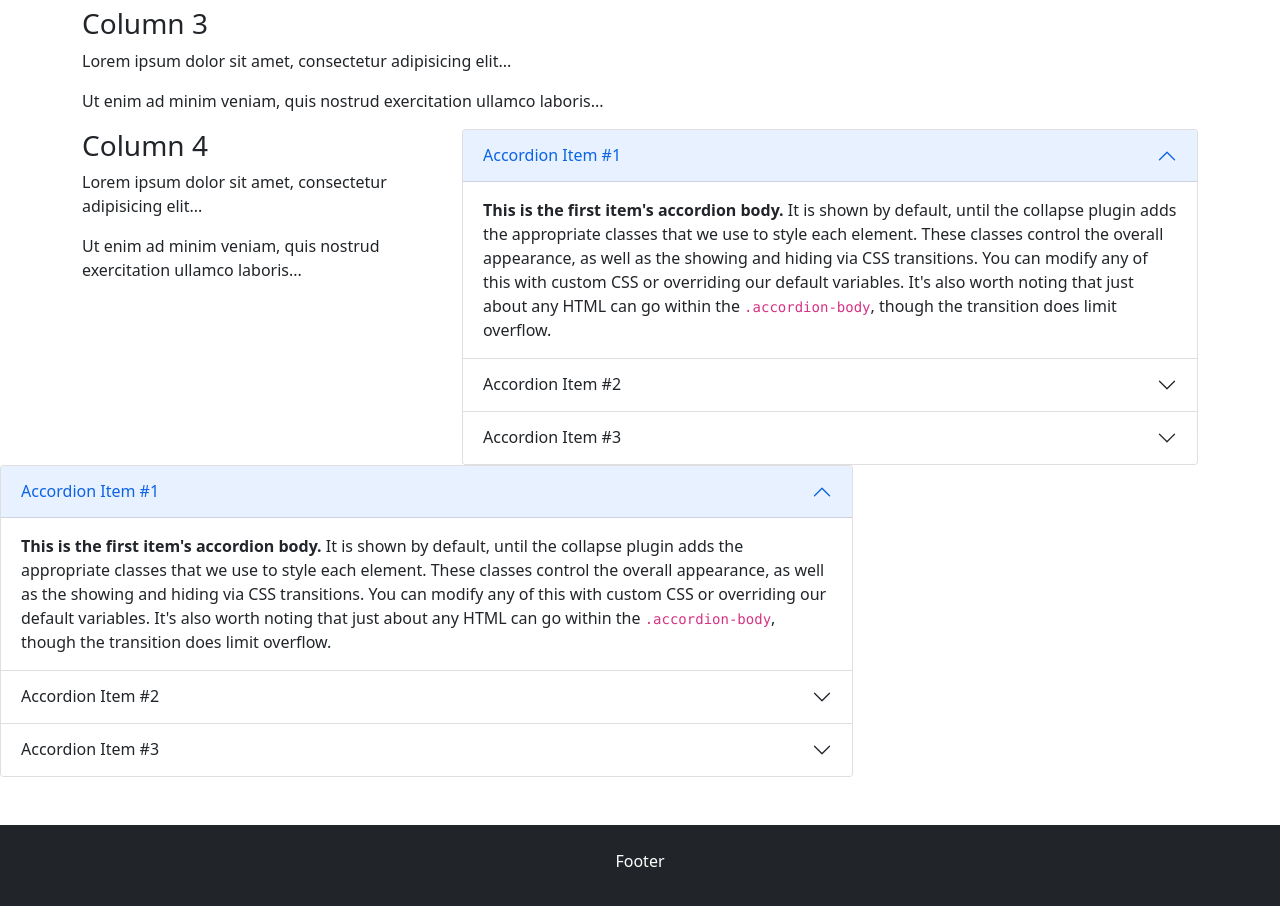
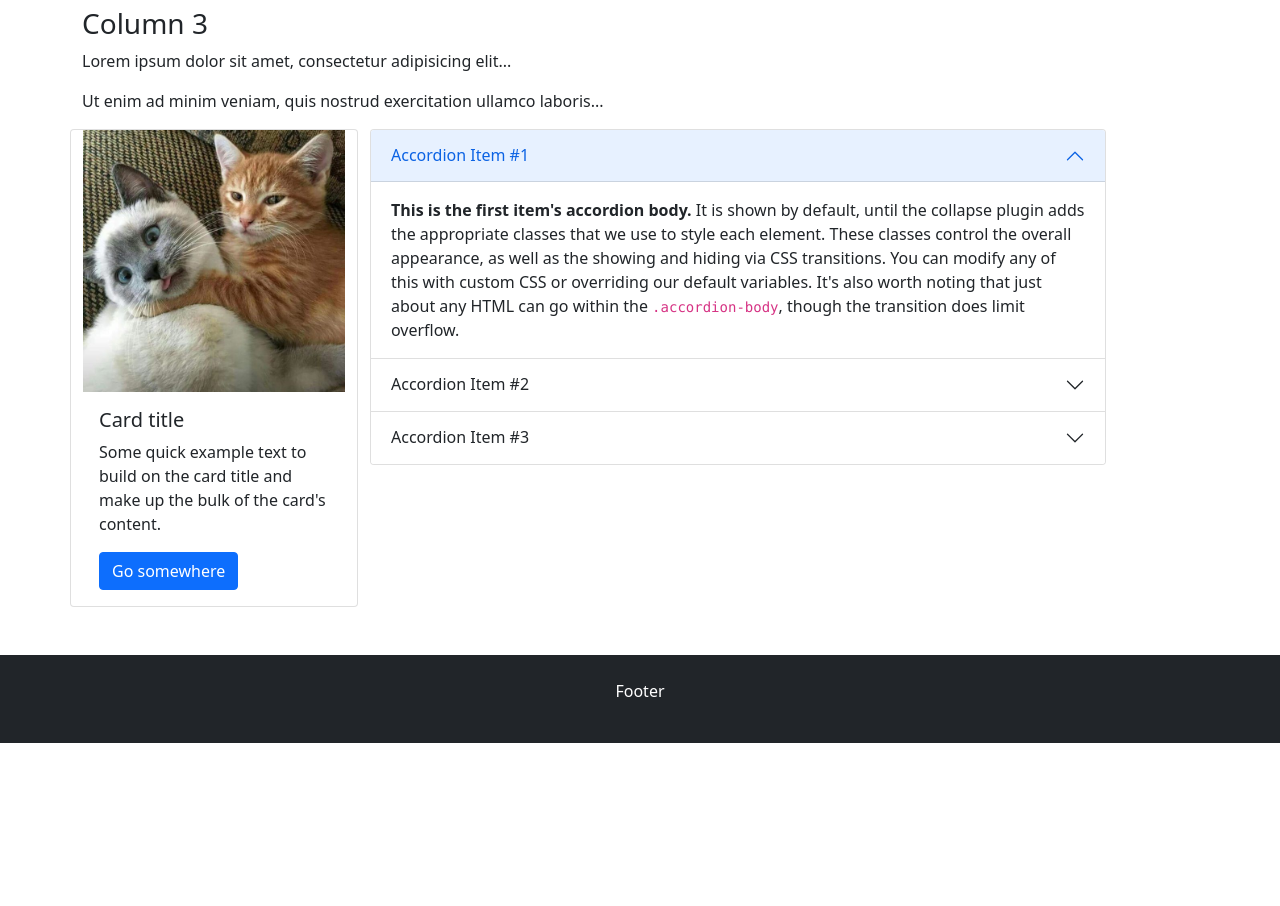
Before and after one commit to VAlbernaz/introHTML, a website: page public/index.html in a window 1280 px wide. Shown: the part 580-1486 px from the top of the page. After the commit the page ends 1323 px from the top, so only its background shows below. Drawn offline with nearby package versions, Linux system fonts and the light colour scheme.

Commit message:
intro html

```diff
--- a/public/index.html
+++ b/public/index.html
@@ -44,7 +44,7 @@
         <h1>My First Bootstrap Page</h1>
         <p>Resize this responsive page to see the effect!</p>
       </div>
-
+        <!-- linha 1-->
       <div class="container mt-5">
         <div class="row">
           <div class="col-xl-4  ">
@@ -63,11 +63,15 @@
             <p>Ut enim ad minim veniam, quis nostrud exercitation ullamco laboris...</p>
           </div>
         </div>
+        <!--linha2-->
         <div class="row">
-          <div class="col-sm-4  ">
-            <h3>Column 4</h3>
-            <p>Lorem ipsum dolor sit amet, consectetur adipisicing elit...</p>
-            <p>Ut enim ad minim veniam, quis nostrud exercitation ullamco laboris...</p>
+          <div class="card" style="width: 18rem;">
+            <img src="miowf.jpeg" alt="image 1" >
+            <div class="card-body">
+              <h5 class="card-title">Card title</h5>
+              <p class="card-text">Some quick example text to build on the card title and make up the bulk of the card's content.</p>
+              <a href="#" class="btn btn-primary">Go somewhere</a>
+            </div>
           </div>
           <div class="col-sm-8  ">
             <div class="accordion" id="accordionExample">
@@ -110,47 +114,9 @@
             </div>
           </div>
         </div>
-      </div><div class="col-sm-8  ">
-        <div class="accordion" id="accordionExample">
-          <div class="accordion-item">
-            <h2 class="accordion-header" id="headingOne">
-              <button class="accordion-button" type="button" data-bs-toggle="collapse" data-bs-target="#collapseOne" aria-expanded="true" aria-controls="collapseOne">
-                Accordion Item #1
-              </button>
-            </h2>
-            <div id="collapseOne" class="accordion-collapse collapse show" aria-labelledby="headingOne" data-bs-parent="#accordionExample">
-              <div class="accordion-body">
-                <strong>This is the first item's accordion body.</strong> It is shown by default, until the collapse plugin adds the appropriate classes that we use to style each element. These classes control the overall appearance, as well as the showing and hiding via CSS transitions. You can modify any of this with custom CSS or overriding our default variables. It's also worth noting that just about any HTML can go within the <code>.accordion-body</code>, though the transition does limit overflow.
-              </div>
-            </div>
-          </div>
-          <div class="accordion-item">
-            <h2 class="accordion-header" id="headingTwo">
-              <button class="accordion-button collapsed" type="button" data-bs-toggle="collapse" data-bs-target="#collapseTwo" aria-expanded="false" aria-controls="collapseTwo">
-                Accordion Item #2
-              </button>
-            </h2>
-            <div id="collapseTwo" class="accordion-collapse collapse" aria-labelledby="headingTwo" data-bs-parent="#accordionExample">
-              <div class="accordion-body">
-                <strong>This is the second item's accordion body.</strong> It is hidden by default, until the collapse plugin adds the appropriate classes that we use to style each element. These classes control the overall appearance, as well as the showing and hiding via CSS transitions. You can modify any of this with custom CSS or overriding our default variables. It's also worth noting that just about any HTML can go within the <code>.accordion-body</code>, though the transition does limit overflow.
-              </div>
-            </div>
-          </div>
-          <div class="accordion-item">
-            <h2 class="accordion-header" id="headingThree">
-              <button class="accordion-button collapsed" type="button" data-bs-toggle="collapse" data-bs-target="#collapseThree" aria-expanded="false" aria-controls="collapseThree">
-                Accordion Item #3
-              </button>
-            </h2>
-            <div id="collapseThree" class="accordion-collapse collapse" aria-labelledby="headingThree" data-bs-parent="#accordionExample">
-              <div class="accordion-body">
-                <strong>This is the third item's accordion body.</strong> It is hidden by default, until the collapse plugin adds the appropriate classes that we use to style each element. These classes control the overall appearance, as well as the showing and hiding via CSS transitions. You can modify any of this with custom CSS or overriding our default variables. It's also worth noting that just about any HTML can go within the <code>.accordion-body</code>, though the transition does limit overflow.
-              </div>
-            </div>
-          </div>
-        </div>
       </div>
     </div>
+
       <div class="mt-5 p-4 bg-dark text-white text-center">
         <p>Footer</p>
       </div>
```
Also changed, not shown: public/miowf.jpeg (added).
